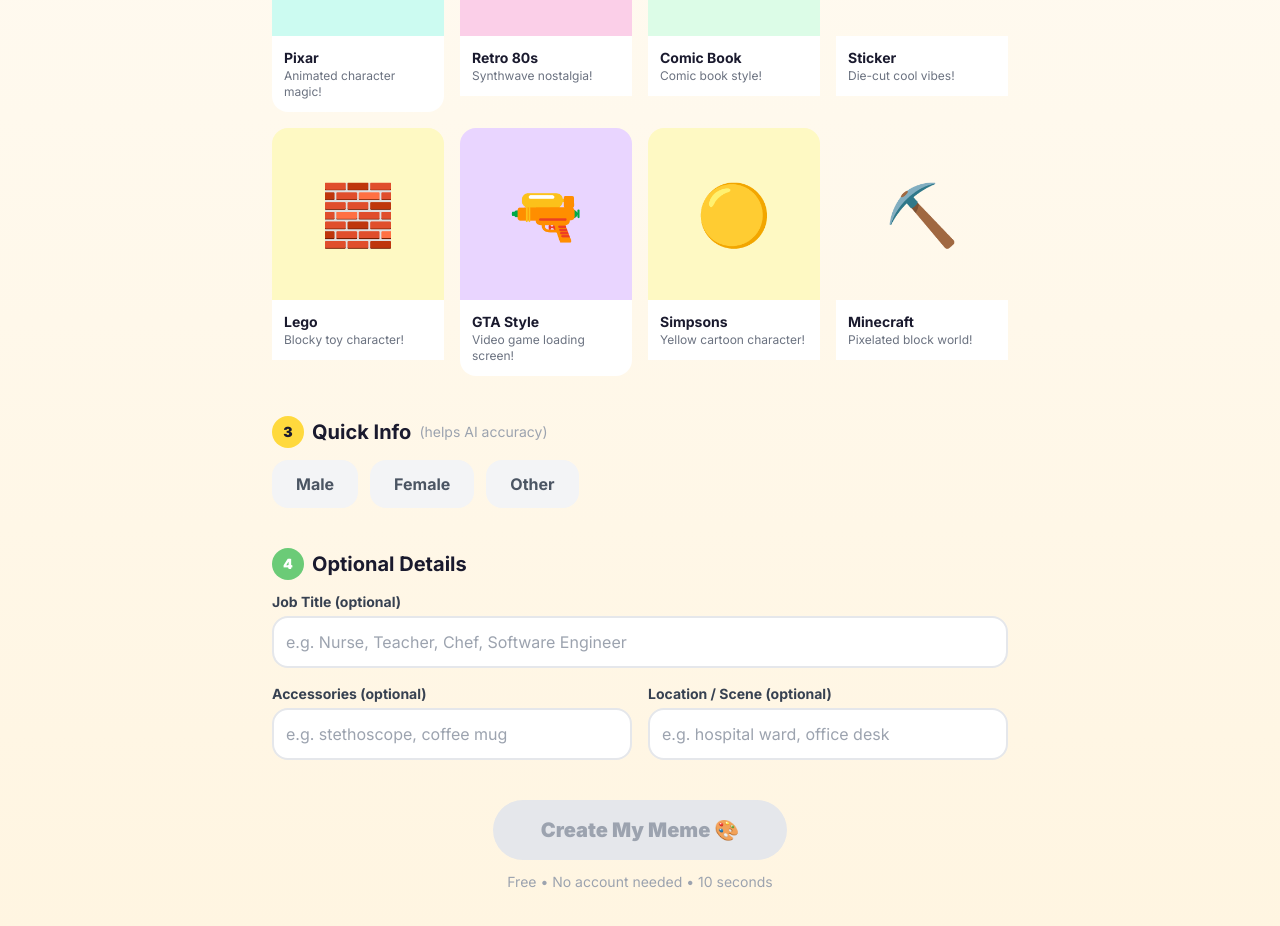
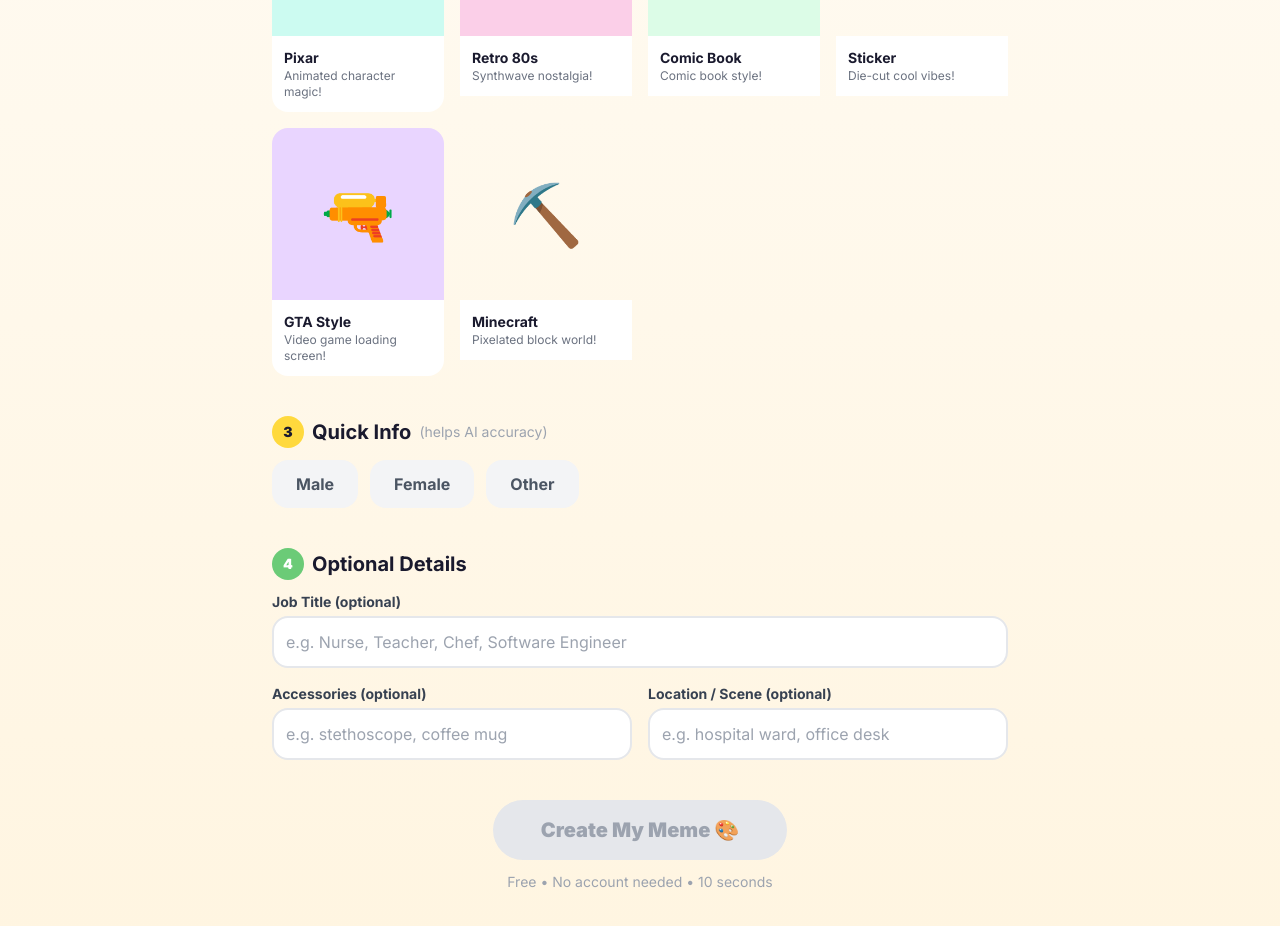
Before and after one commit to DSumm18/MyMeme, a Next.js app: page /create in a window 1280 px wide. Shown: the part 1120-2046 px from the top of the page. Built offline with nearby package versions, Linux system fonts and the light colour scheme; no server answers.

Commit message:
Remove Simpsons and Lego styles — PuLID face transfer produces bad results with extreme cartoon styles

```diff
--- a/app/create/page.tsx
+++ b/app/create/page.tsx
@@ -132,9 +132,9 @@ function CreatePage() {
     { id: 'retro-80s', name: 'Retro 80s', emoji: '🕹️', bg: 'bg-pink-200', description: 'Synthwave nostalgia!' },
     { id: 'comic-book', name: 'Comic Book', emoji: '💬', bg: 'bg-green-100', description: 'Comic book style!' },
     { id: 'sticker', name: 'Sticker', emoji: '🏷️', bg: 'bg-mint-100', description: 'Die-cut cool vibes!' },
-    { id: 'lego', name: 'Lego', emoji: '🧱', bg: 'bg-yellow-100', description: 'Blocky toy character!' },
+    // { id: 'lego', name: 'Lego', emoji: '🧱', bg: 'bg-yellow-100', description: 'Blocky toy character!' },
     { id: 'gta', name: 'GTA Style', emoji: '🔫', bg: 'bg-purple-200', description: 'Video game loading screen!' },
-    { id: 'simpsons', name: 'Simpsons', emoji: '🟡', bg: 'bg-yellow-100', description: 'Yellow cartoon character!' },
+    // { id: 'simpsons', name: 'Simpsons', emoji: '🟡', bg: 'bg-yellow-100', description: 'Yellow cartoon character!' },
     { id: 'minecraft', name: 'Minecraft', emoji: '⛏️', bg: 'bg-brown-100', description: 'Pixelated block world!' }
   ]
 
--- a/app/page.tsx
+++ b/app/page.tsx
@@ -38,13 +38,13 @@ export default function Home() {
     { id: 'gta', name: 'GTA Style', emoji: '🔫', color: 'from-violet-500 to-purple-700', description: 'Loading screen vibes!' },
     { id: 'superhero', name: 'Superhero', emoji: '🦸', color: 'from-red-400 to-red-600', description: 'Comic book hero!' },
     { id: 'clay-3d', name: 'Claymation', emoji: '🧊', color: 'from-orange-400 to-amber-500', description: 'Sculpted clay figure!' },
-    { id: 'simpsons', name: 'Simpsons', emoji: '🟡', color: 'from-yellow-300 to-yellow-500', description: 'Yellow cartoon character!' },
+    // { id: 'simpsons', name: 'Simpsons', emoji: '🟡', color: 'from-yellow-300 to-yellow-500', description: 'Yellow cartoon character!' },
     { id: 'watercolor', name: 'Watercolor', emoji: '🖌️', color: 'from-blue-300 to-blue-500', description: 'Soft artistic portrait!' },
     { id: 'pop-art', name: 'Pop Art', emoji: '💥', color: 'from-yellow-400 to-pink-500', description: 'Bold comic book vibes!' },
     { id: 'renaissance', name: 'Oil Painting', emoji: '🖼️', color: 'from-amber-600 to-amber-800', description: 'Classic masterpiece!' },
     { id: 'pencil-sketch', name: 'Pencil Sketch', emoji: '✏️', color: 'from-gray-400 to-gray-600', description: 'Hand-drawn artistry!' },
     { id: 'comic-book', name: 'Comic Book', emoji: '💬', color: 'from-green-400 to-emerald-500', description: 'Bold ink outlines!' },
-    { id: 'lego', name: 'Lego', emoji: '🧱', color: 'from-yellow-400 to-red-500', description: 'Blocky toy character!' },
+    // { id: 'lego', name: 'Lego', emoji: '🧱', color: 'from-yellow-400 to-red-500', description: 'Blocky toy character!' },
     { id: 'sticker', name: 'Sticker', emoji: '🏷️', color: 'from-emerald-300 to-teal-400', description: 'Die-cut cool vibes!' },
     { id: 'retro-80s', name: 'Retro 80s', emoji: '🕹️', color: 'from-fuchsia-500 to-pink-600', description: 'Synthwave nostalgia!' },
     { id: 'minecraft', name: 'Minecraft', emoji: '⛏️', color: 'from-green-600 to-emerald-800', description: 'Pixelated block world!' },
```
